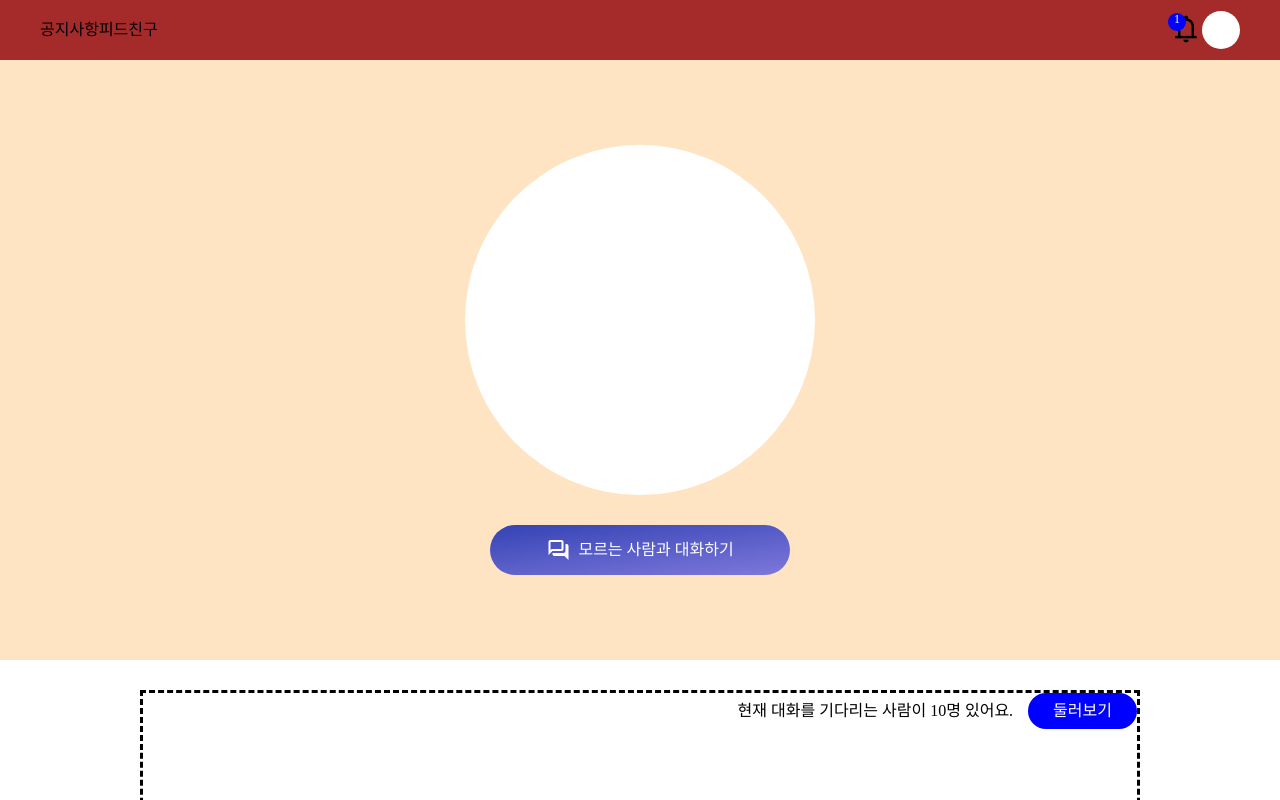
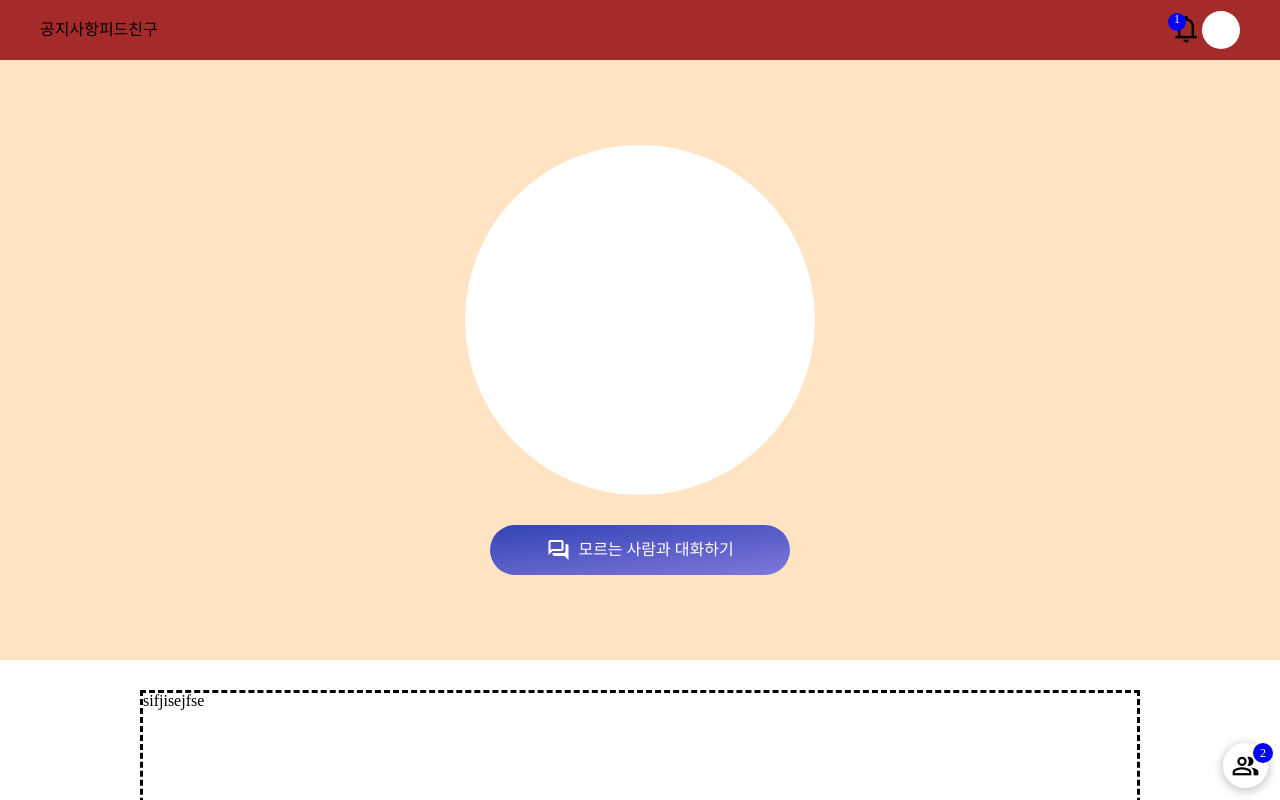
Before and after one commit to okanekudasai/manna_frontend, a Vue app: page /mainPage in a window 1280 px wide. Shown: the top 800 px of the page. Built offline with nearby package versions, Linux system fonts and the light colour scheme; no server answers.

Commit message:
layoutEdit

```diff
--- a/src/views/MainPageView.vue
+++ b/src/views/MainPageView.vue
@@ -25,7 +25,6 @@
                         </div>
                     </div>
                     <div class="hover_pointer" id="profile_container">
-
                     </div>
                 </div>
             </div>
@@ -43,16 +42,14 @@
                         모르는 사람과 대화하기
                     </div>
                 </div>
+
             </div>
         </div>
         <div id="information_container">
             <div id="information_box">
-                <div id="waiting_information_box" class="flex flex_vertical_center" style="justify-content: end;">
-                    <div>현재 대화를 기다리는 사람이 10명 있어요.</div>
-                    <div id="get_waiting_people_button" class="hover_pointer" @click="get_waiting_people_button_click">둘러보기</div>
+                <div>
+                    sifjisejfse
                 </div>
-
-
             </div>
         </div>
         <div id="footer_space"></div>
@@ -68,6 +65,15 @@
                     <div class="underline hover_pointer">About Mannayo</div>
                     <div class="flex flex_vertical_center"><img src="@/img/git-hub-reverse.png" alt="" style="width: 20px; margin-right: 6px;"><span class="underline hover_pointer">Source Code</span></div>
                 </div>
+            </div>
+        </div>
+        <div id="waiting_people_icon" class="hover_pointer flex flex_vertical_center flex_horizontal_center">
+            <span class="material-symbols-outlined" style="font-size: 28px">
+                group
+            </span>
+
+            <div id="waiting_people_badge" class="flex flex_vertical_center flex_horizontal_center" style="">
+                2
             </div>
         </div>
     </div>
@@ -91,6 +97,27 @@ export default {
 @media (max-width: 576px) {
     #information_box {
         margin: 30px 10px;
+    }
+    #footer_box {
+        flex-direction: column;
+    }
+    #footer_box_vertical_line {
+        display: none;
+    }
+    #footer_space {
+        height: 200px;
+    }
+    #footer {
+        height: 200px;
+    }
+}
+
+@media (min-width: 576px) {
+    #footer_space {
+        height: 150px;
+    }
+    #footer {
+        height: 150px;
     }
 }
 
@@ -134,6 +161,7 @@ export default {
 #starting_container {
     height: 600px;
     background-color: bisque;
+    position: relative;
 }
 
 #logo_box {
@@ -162,13 +190,9 @@ export default {
     margin: 30px auto;
 }
 
-#footer_space {
-    height: 150px;
-}
 
 #footer {
     width: 100%;
-    height: 150px;
     background-color: rgb(56, 56, 56);
     position: absolute;
     bottom: 0;
@@ -186,11 +210,26 @@ export default {
     color: white;
 }
 
-#get_waiting_people_button {
-    margin-left: 15px;
-    padding: 10px 25px;
+#waiting_people_icon {
+    width: 45px;
+    height: 45px;
+    border-radius: 40px;
+    background-color: rgba(255, 255, 255, 0.9);
+    box-shadow: 0 2px 8px 2px rgba(0,0,0,0.2);
+    position: fixed;
+    bottom: 12px;
+    right: 12px;
+}
+
+#waiting_people_badge {
+    position:absolute;
+    font-size: 12px;
+    width: 20px;
+    height: 20px;
     background-color: blue;
     color: white;
-    border-radius: 30px;
+    border-radius: 20px;
+    top: 0;
+    right: -5px;
 }
 </style>
```
